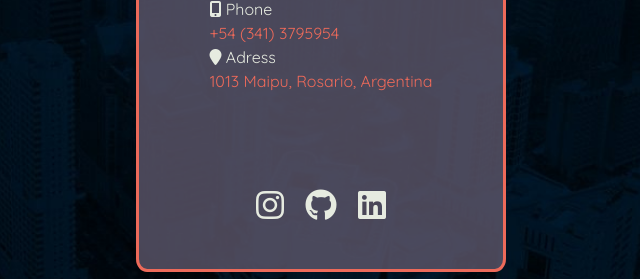
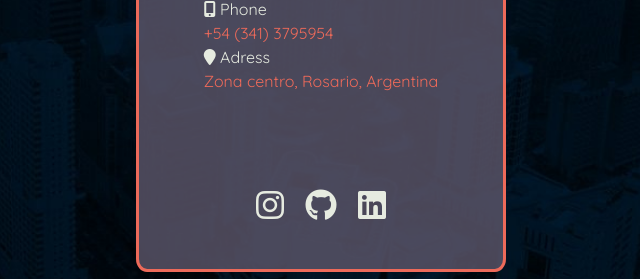
Before and after one commit to agustingalaxie/agustingaleazzi, a plain HTML site: page contact.html in a window 1280 px wide. Shown: the part 318-597 px from the top of the page, 319-959 px from the left. Drawn offline with nearby package versions, Linux system fonts and the light colour scheme.

Commit message:
Update contact.html

```diff
--- a/contact.html
+++ b/contact.html
@@ -60,7 +60,7 @@
                 </div>
                 <div class="contact__adress">
                     <i class="fas fa-map-marker"></i> Adress
-                    <div class="text-secondary">1013 Maipu, Rosario, Argentina</div>
+                    <div class="text-secondary">Zona centro, Rosario, Argentina</div>
                 </div>
             </div>
 
```
